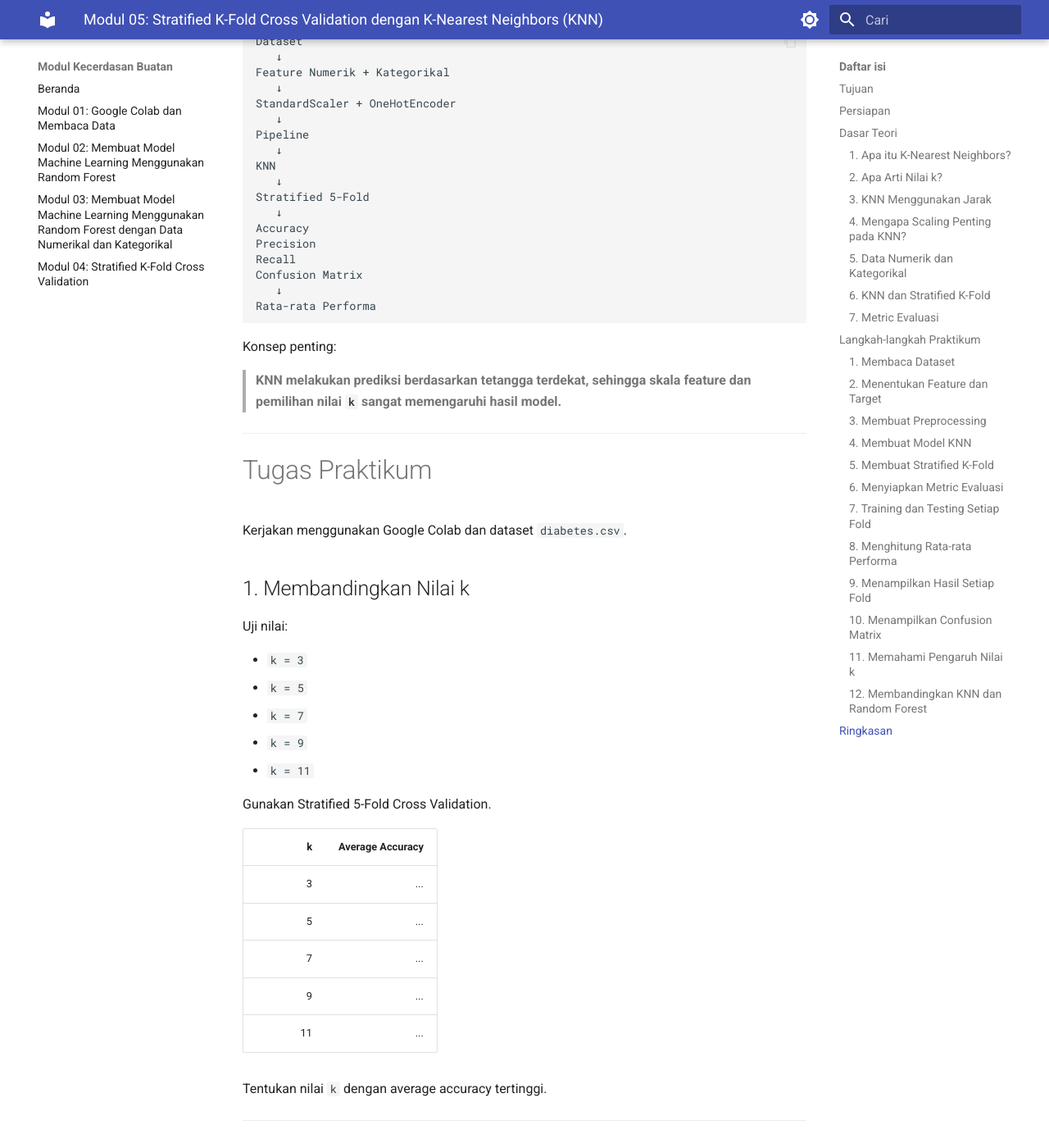
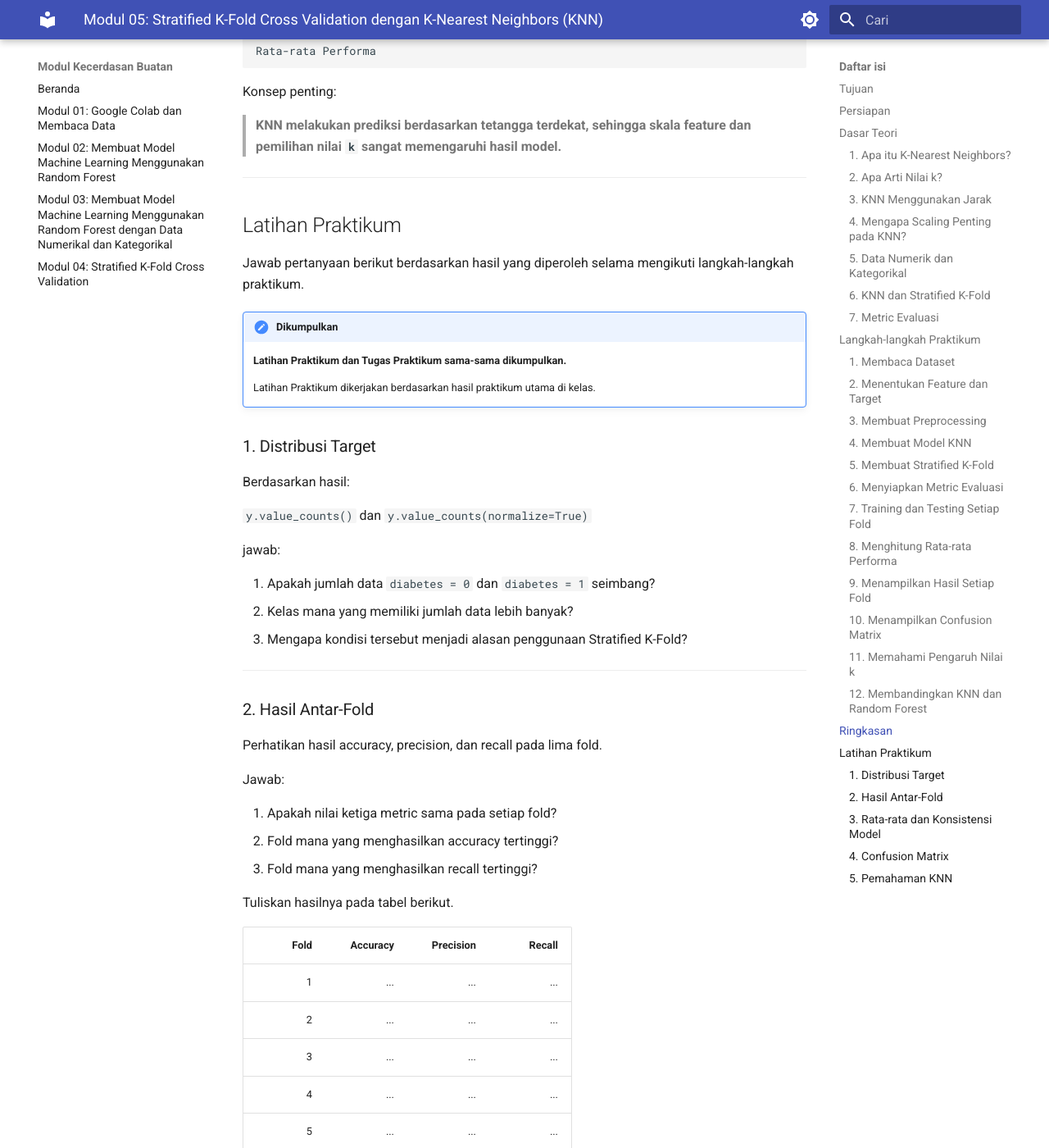
Before and after one commit to hysun7/modul-ai, an MkDocs documentation site: the page built from docs/modul05.md, in a window 1280 px wide and 1400 px high, scrolled down 12905 px. Shown: the whole window at 82% size. Built offline with MkDocs 1.6.1 and Material for MkDocs 9.7.7, drawn with Linux system fonts in a browser that asks for light colours; some of the changed text lies outside the part shown.

Commit message:
Add files via upload

```diff
--- a/docs/modul05.md
+++ b/docs/modul05.md
@@ -382,9 +376,112 @@ Konsep penting:
 
 ---
 
+
+## Latihan Praktikum
+
+Jawab pertanyaan berikut berdasarkan hasil yang diperoleh selama mengikuti langkah-langkah praktikum.
+
+!!! note "Dikumpulkan"
+    **Latihan Praktikum dan Tugas Praktikum sama-sama dikumpulkan.**
+
+    Latihan Praktikum dikerjakan berdasarkan hasil praktikum utama di kelas.
+
+### 1. Distribusi Target
+
+Berdasarkan hasil:
+
+`y.value_counts()` dan `y.value_counts(normalize=True)`
+
+jawab:
+
+1. Apakah jumlah data `diabetes = 0` dan `diabetes = 1` seimbang?
+2. Kelas mana yang memiliki jumlah data lebih banyak?
+3. Mengapa kondisi tersebut menjadi alasan penggunaan Stratified K-Fold?
+
+---
+
+### 2. Hasil Antar-Fold
+
+Perhatikan hasil accuracy, precision, dan recall pada lima fold.
+
+Jawab:
+
+1. Apakah nilai ketiga metric sama pada setiap fold?
+2. Fold mana yang menghasilkan accuracy tertinggi?
+3. Fold mana yang menghasilkan recall tertinggi?
+
+Tuliskan hasilnya pada tabel berikut.
+
+| Fold | Accuracy | Precision | Recall |
+|---:|---:|---:|---:|
+| 1 | ... | ... | ... |
+| 2 | ... | ... | ... |
+| 3 | ... | ... | ... |
+| 4 | ... | ... | ... |
+| 5 | ... | ... | ... |
+
+---
+
+### 3. Rata-rata dan Konsistensi Model
+
+Catat hasil berikut:
+
+| Metric | Nilai |
+|---|---:|
+| Average Accuracy | ... |
+| Average Precision | ... |
+| Average Recall | ... |
+| Std. Accuracy | ... |
+
+Jawab:
+
+1. Metric mana yang memiliki nilai rata-rata paling tinggi?
+2. Metric mana yang memiliki nilai rata-rata paling rendah?
+3. Apa arti nilai standar deviasi accuracy yang diperoleh?
+
+---
+
+### 4. Confusion Matrix
+
+Pilih **satu fold** dari hasil praktikum.
+
+Catat nilai:
+
+- True Positive (TP)
+- True Negative (TN)
+- False Positive (FP)
+- False Negative (FN)
+
+Kemudian jawab:
+
+1. Berapa jumlah False Negative pada fold tersebut?
+2. Apa arti False Negative pada kasus klasifikasi diabetes?
+
+---
+
+### 5. Pemahaman KNN
+
+Jawab secara singkat:
+
+1. Apa arti `k = 5` pada KNN?
+2. Mengapa feature numerik perlu di-scaling sebelum digunakan oleh KNN?
+3. Mengapa `StandardScaler` ditempatkan di dalam Pipeline?
+4. Apa perbedaan utama cara kerja KNN dengan Random Forest yang digunakan pada Modul 04?
+
+---
+
 # Tugas Praktikum
 
+Tugas berikut merupakan **eksperimen lanjutan** dari praktikum utama.
+
 Kerjakan menggunakan Google Colab dan dataset `diabetes.csv`.
+
+!!! info "Pengerjaan Tugas"
+    Tugas Praktikum mulai dikerjakan di kelas setelah Latihan Praktikum selesai.
+
+    Jika belum selesai pada waktu praktikum, tugas **boleh dilanjutkan di rumah**.
+
+    **Latihan Praktikum dan Tugas Praktikum dikumpulkan bersama dalam satu notebook.**
 
 ## 1. Membandingkan Nilai k
 
@@ -473,10 +570,22 @@ Tuliskan kesimpulan maksimal **4 kalimat** mengenai:
 
 ## Pengumpulan
 
+Yang dikumpulkan adalah:
+
+1. **Latihan Praktikum**
+2. **Tugas Praktikum**
+
+Keduanya dikerjakan dalam **satu Google Colab Notebook**.
+
 Simpan notebook dalam format `.ipynb`.
 
 Gunakan nama file:
 
 `NIM_Nama_Modul05.ipynb`
 
-Pastikan seluruh cell telah dijalankan dan output terlihat sebelum notebook dikumpulkan.
+Pastikan:
+
+- seluruh cell utama praktikum telah dijalankan,
+- jawaban Latihan Praktikum sudah dituliskan,
+- hasil eksperimen Tugas Praktikum terlihat,
+- kesimpulan sudah dituliskan sebelum notebook dikumpulkan.
```
Also changed, not shown: other parts of docs/modul05.md (+0 -6 lines).
